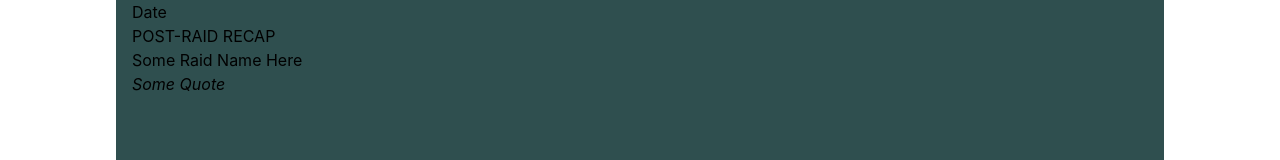
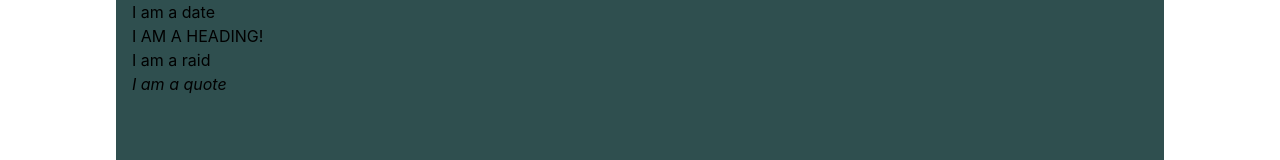
Before and after one commit to mikeekert/SAP-reports, a Next.js app: page / in a window 1280 px wide. Shown: the top 160 px of the page. Built offline with nearby package versions, Linux system fonts and the light colour scheme.

Commit message:
added some props via NextJs

```diff
--- a/components/Header.tsx
+++ b/components/Header.tsx
@@ -1,13 +1,15 @@
+import { IHeader } from '../models/IHeader';
 import styles from './Header.module.scss';
 
-const Header = () => {
+const Header = (p:{ data: IHeader }) => {
+    const { heading, quote, raid, date } = p.data;
     return (
         <header
             className={`${styles.header} w-full px-4`}>
-            <p>Date</p>
-            <p className={'uppercase'}>Post-Raid Recap</p>
-            <p>Some Raid Name Here</p>
-            <p className={'italic'}>Some Quote</p>
+            <p>{date}</p>
+            <p className={'uppercase'}>{heading}</p>
+            <p>{raid}</p>
+            <p className={'italic'}>{quote}</p>
         </header>
     );
 }
--- /dev/null
+++ b/models/IHeader.tsx
@@ -0,0 +1,6 @@
+export interface IHeader {
+    date: string;
+    heading: string;
+    raid: string;
+    quote: string;
+}
--- a/pages/index.tsx
+++ b/pages/index.tsx
@@ -1,13 +1,13 @@
-import type { NextPage } from 'next'
 import Header from '../components/Header';
+import { IHeader } from '../models/IHeader';
 import styles from '../styles/Home.module.scss'
 
-const Home: NextPage = () => {
+function Home({ data }: { data: IHeader }) {
   return (
       <>
           <div className={styles.container}>
               <main className={styles.main}>
-                  <Header></Header>
+                  <Header data={data}></Header>
                   <div className={'p-6 flex-1 gap-4 flex w-full'}>
                       <div className={styles['left-content']}>
                           Some things on the left.
@@ -19,7 +19,21 @@ const Home: NextPage = () => {
               </main>
           </div>
       </>
-  )
+  );
+}
+
+export async function getServerSideProps () {
+    const data = {
+        heading: 'I am a heading!',
+        date: 'I am a date',
+        raid: 'I am a raid',
+        quote: 'I am a quote'
+    }
+    return {
+        props: {
+            data
+        }
+    }
 }
 
 export default Home
```
